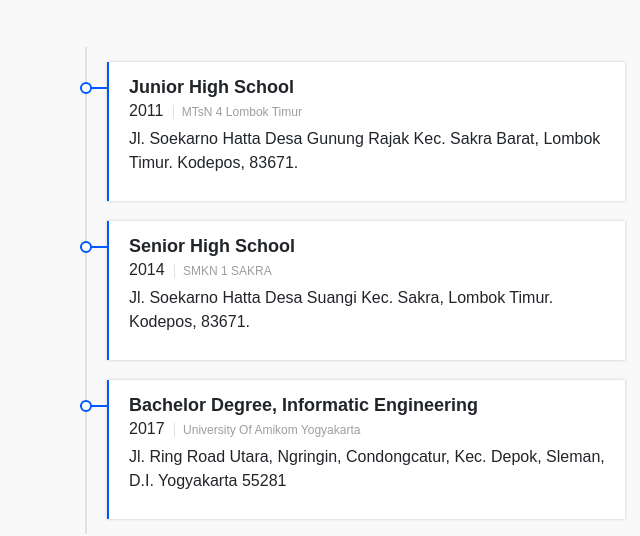
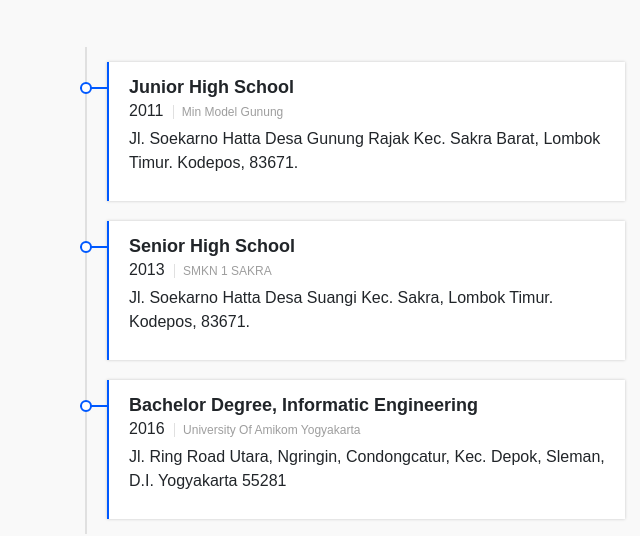
Before and after one commit to blondozwahyudi/personal, a plain HTML site: page index.html in a window 1280 px wide. Shown: the part 1819-2355 px from the top of the page, 0-640 px from the left. Drawn offline with nearby package versions, Linux system fonts and the light colour scheme.

Commit message:
[update]

```diff
--- a/index.html
+++ b/index.html
@@ -127,19 +127,19 @@
                             <div class="timeline-item">
                                 <h4 class="item-title">Junior High School</h4>
                                 <span class="item-priod">2011</span>
-                                <span class="item-small">MTsN 4 Lombok Timur</span>
+                                <span class="item-small">Min Model Gunung</span>
                                 <p>Jl. Soekarno Hatta Desa Gunung Rajak Kec. Sakra Barat, Lombok Timur. Kodepos, 83671.
                                 </p>
                             </div>
                             <div class="timeline-item">
                                 <h4 class="item-title">Senior High School</h4>
-                                <span class="item-priod">2014</span>
-                                <span class="item-small">SMKN 1 SAKRA</span>
+                                <span class="item-priod">2013</span>
+                                <span class="item-small">SMKN 1 SAKRA </span>
                                 <p>Jl. Soekarno Hatta Desa Suangi Kec. Sakra, Lombok Timur. Kodepos, 83671.</p>
                             </div>
                             <div class="timeline-item">
                                 <h4 class="item-title">Bachelor Degree, Informatic Engineering</h4>
-                                <span class="item-priod">2017</span>
+                                <span class="item-priod">2016</span>
                                 <span class="item-small">University Of Amikom Yogyakarta</span>
                                 <p>Jl. Ring Road Utara, Ngringin, Condongcatur, Kec. Depok, Sleman, D.I. Yogyakarta
                                     55281</p>
```
